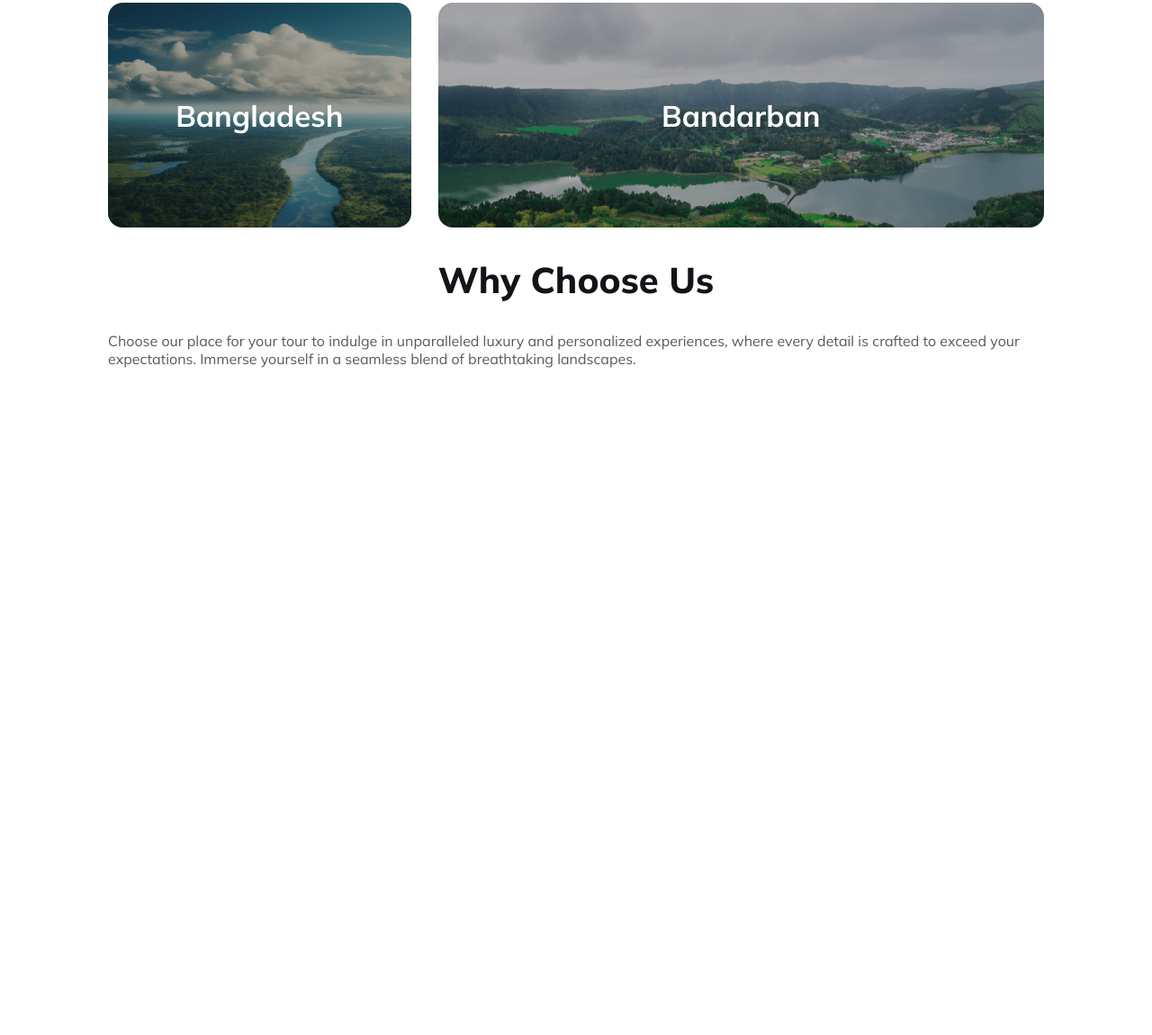
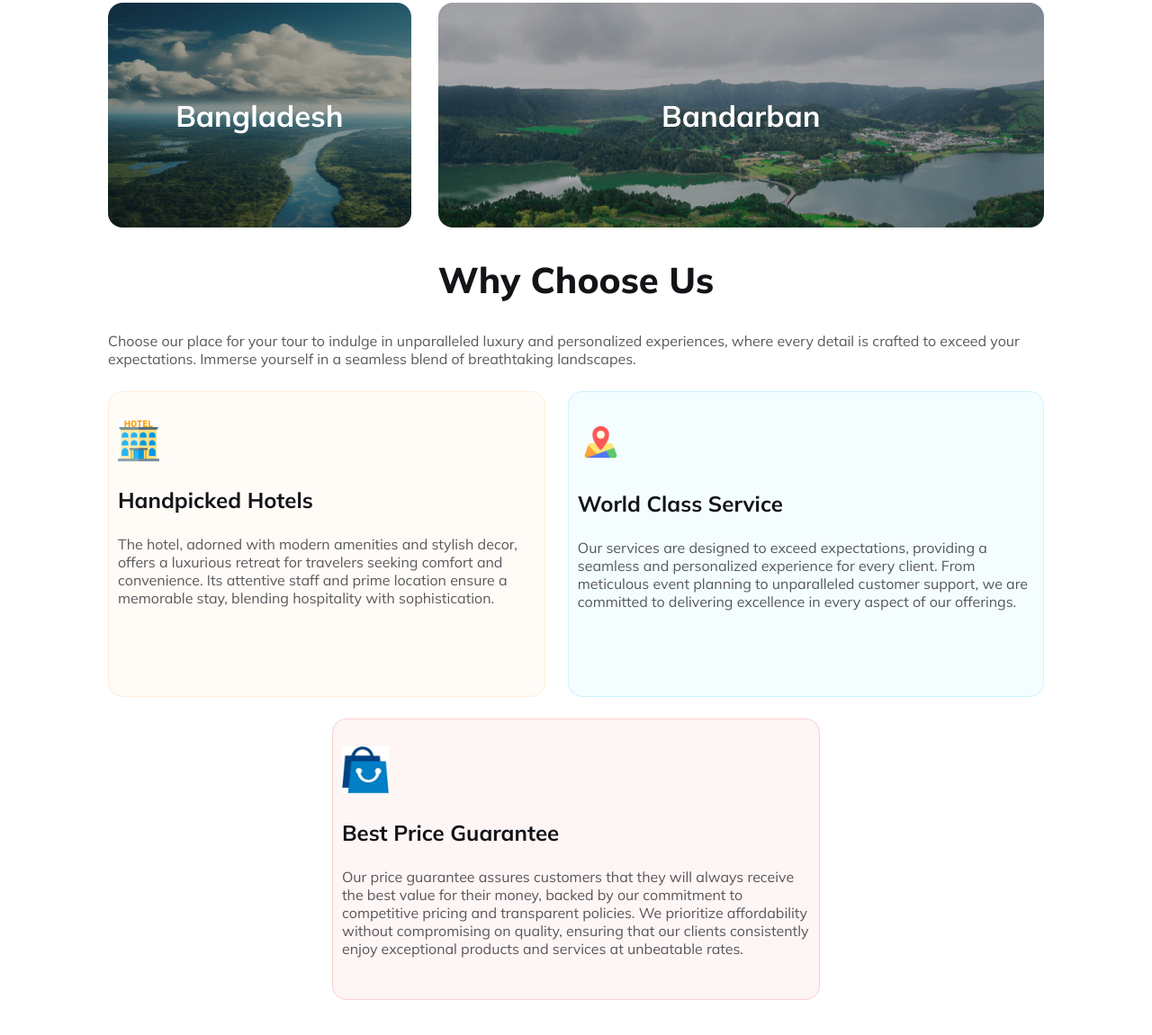
Before and after one commit to SopnilSwapon/assignment-two, a plain HTML site: page index.html in a window 1280 px wide. Shown: the part 2079-3230 px from the top of the page at 90% size. Before the commit the page ends 2548 px from the top, so only its background shows below. Drawn offline with Linux system fonts and the light colour scheme.

Commit message:
finish why choose us section

```diff
--- a/index.html
+++ b/index.html
@@ -124,6 +124,27 @@
                 every detail is crafted to exceed your expectations. Immerse yourself in a seamless blend of
                 breathtaking landscapes.
             </p>
+            <div class="our-quality">
+                <div class="hotel">
+                    <img src="./Images/hotel.png" alt="">
+                    <h3 class="quality-title">Handpicked Hotels</h3>
+                    <p class="description">
+                        The hotel, adorned with modern amenities and stylish decor, offers a luxurious retreat for travelers seeking comfort and convenience. Its attentive staff and prime location ensure a memorable stay, blending hospitality with sophistication. </p>
+                </div>
+                <div class="map">
+                    <img src="./Images/5088218.png" alt="">
+                    <h3 class="quality-title">World Class Service</h3>
+                    <p class="description">
+                        Our services are designed to exceed expectations, providing a seamless and personalized experience for every client. From meticulous event planning to unparalleled customer support, we are committed to delivering excellence in every aspect of our offerings.
+                    </p>
+                </div>
+            </div>
+            <div class="another-quality">
+                <img src="./Images/shopping-bag6504.jpg" alt="">
+                <h3 class="quality-title">Best Price Guarantee</h3>
+                <p class="description">
+                    Our price guarantee assures customers that they will always receive the best value for their money, backed by our commitment to competitive pricing and transparent policies. We prioritize affordability without compromising on quality, ensuring that our clients consistently enjoy exceptional products and services at unbeatable rates.</p>
+            </div>
         </section>
     </main>
 </body>
--- a/styles/index.css
+++ b/styles/index.css
@@ -146,11 +146,12 @@ main {
 
 /* Tour Destination section styles */
 
-.tour-destination-section{
+.tour-destination-section {
     margin-top: 100px;
 }
 
-.destinations div, .more-destinations div {
+.destinations div,
+.more-destinations div {
     color: #FFF;
     font-size: 28px;
     height: 250px;
@@ -184,20 +185,23 @@ main {
     border-radius: 16px;
     background: linear-gradient(0deg, rgba(19, 19, 24, 0.20) 0%, rgba(19, 19, 24, 0.20) 100%), url('../Images/Rectangle\ 7.png'), lightgray 50% / cover no-repeat;
 }
-.kashmir{
+
+.kashmir {
     border-radius: 16px;
     background: linear-gradient(0deg, rgba(19, 19, 24, 0.20) 0%, rgba(19, 19, 24, 0.20) 100%), url('../Images/Rectangle\ 9.png'), lightgray 50% / cover no-repeat;
     background-size: 100%;
 
 }
-.kashmir img{
+
+.kashmir img {
     width: 100%;
 }
-.bangladesh{
+
+.bangladesh {
     background: linear-gradient(0deg, rgba(19, 19, 24, 0.20) 0%, rgba(19, 19, 24, 0.20) 100%), url("../Images/Rectangle\ 11.png"), lightgray 50% / cover no-repeat;
 }
 
-.bandarban{
+.bandarban {
     border-radius: 16px;
     background: linear-gradient(0deg, rgba(19, 19, 24, 0.20) 0%, rgba(19, 19, 24, 0.20) 100%), url("../Images/Rectangle\ 10.png"), lightgray 50% / cover no-repeat;
     background-size: 100%;
@@ -205,23 +209,27 @@ background-size: 100%;
 
 /* ..... */
 
-.kashmir{
+.kashmir {
     grid-area: kashmir;
 }
-.north-america{
+
+.north-america {
     grid-area: north-america;
 }
-.maldives{
+
+.maldives {
     grid-area: maldives;
 }
-.indonesia{
+
+.indonesia {
     grid-area: indonesia;
 }
-.srilanka{
+
+.srilanka {
     grid-area: srilanka;
 }
 
-.destinations{
+.destinations {
     display: grid;
     gap: 30px;
     grid-template-areas:
@@ -230,10 +238,55 @@ background-size: 100%;
         "kashmir      north-america   north-america   srilanka";
 
 }
-.more-destinations{
+
+.more-destinations {
     display: grid;
     grid-template-columns: 1fr 2fr;
     margin-top: 30px;
     gap: 30px;
     margin-bottom: 20px;
 }
+
+/* <!-- Why choose us section styles --> */
+
+.our-quality {
+    display: flex;
+    height: 350px;
+    gap: 25px;
+}
+
+.our-quality img, .another-quality img {
+    width: 10%;
+}
+
+
+.hotel {
+    border-radius: 16px;
+    border: 1px solid rgba(251, 181, 99, 0.20);
+    background: rgba(251, 181, 99, 0.05);
+    padding: 30px 10px;
+    margin-top: 10px;
+}
+
+.quality-title {
+    color: #131318;
+    font-size: 24px;
+    font-weight: 700;
+}
+
+.map {
+    border-radius: 16px;
+    border: 1px solid rgba(41, 206, 246, 0.20);
+    background: rgba(41, 206, 246, 0.05);
+    padding: 30px 10px;
+    margin-top: 10px;
+}
+
+.another-quality {
+    border-radius: 16px;
+    border: 1px solid rgba(233, 68, 68, 0.20);
+    background: rgba(233, 68, 68, 0.05);
+    padding: 30px 10px;
+    width: 50%;
+    margin: 24px auto;
+}
--- a/styles/responsive.css
+++ b/styles/responsive.css
@@ -2,7 +2,7 @@
 /* small devices */
 
 @media screen and (max-width: 576px) {
-    nav, nav ul, .place-select, .popular-tour-section {
+    nav, nav ul, .place-select, .popular-tour-section, .our-quality{
         flex-direction: column;
     }
 
@@ -57,4 +57,8 @@
         margin-top: 500px;
     }
 
+    .another-quality{
+        width: 95%;
+        margin-top: 330px;
+    }
 }
```
Also changed, not shown: Images/5088218.png (added), Images/hotel.png (added), Images/shopping-bag6504.jpg (added). Lines whose indentation alone changed are shown as unchanged.
